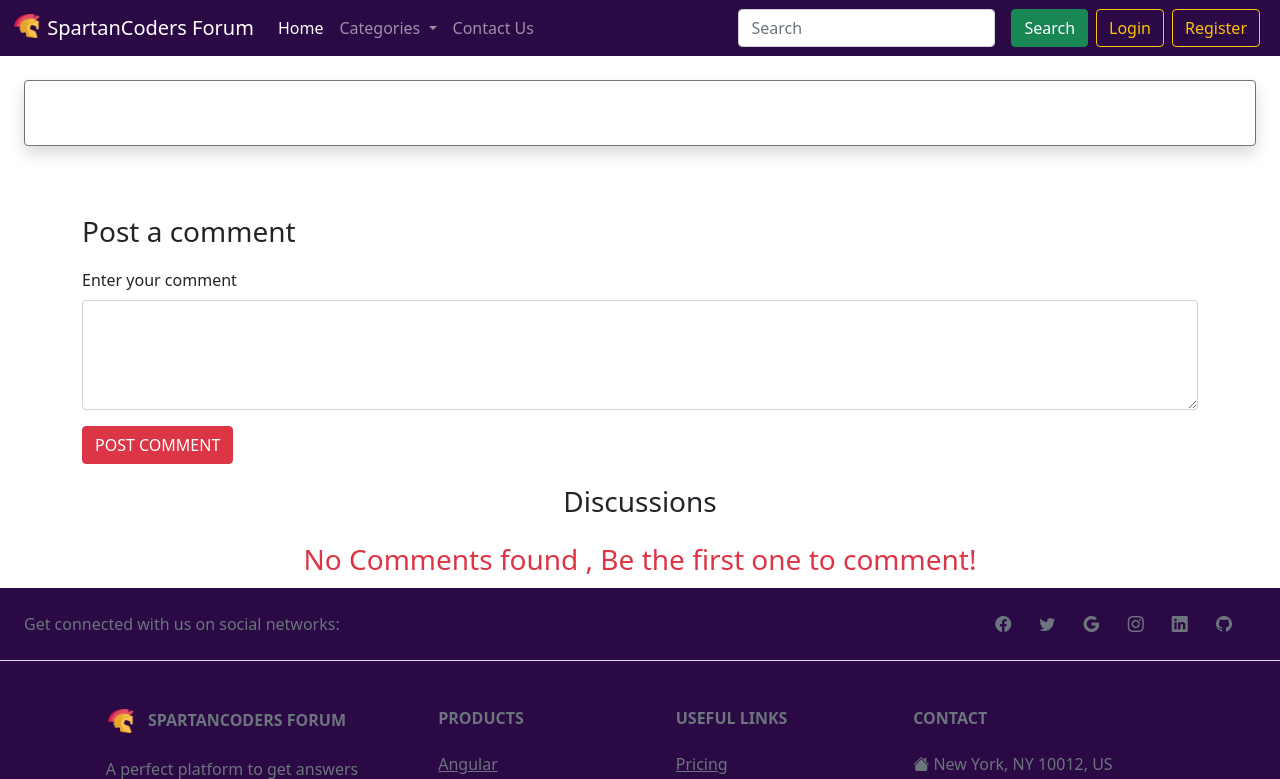
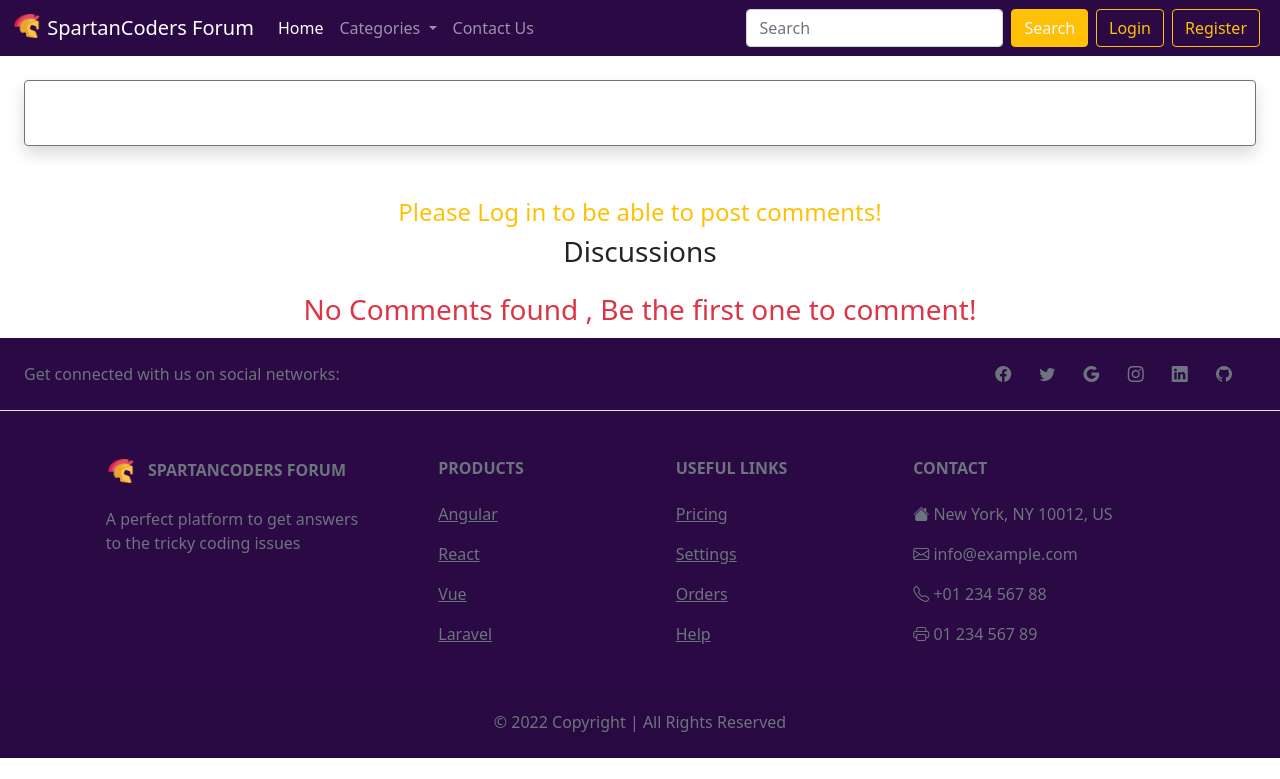
Before and after one commit to Yash-Dabhade/SpartanCoder-Forum, a PHP site: page /thread.php?threadid=1 in a window 1280 px wide. Shown: the top 779 px of the page. Run offline with PHP 8.4, Linux system fonts and the light colour scheme; data that the repository does not hold is empty.

Commit message:
Restricted not logged in users to ask questions and post comments.

```diff
--- a/partials/_header.php
+++ b/partials/_header.php
@@ -39,14 +39,14 @@ echo '<nav class="navbar navbar-expand-lg navbar-dark " style="background-color:
             ';
 if (isset($_SESSION['loggedin']) && $_SESSION['loggedin'] == true) {
     echo '<form class="d-flex" method="get" action="search.php">
-                  <input class="form-control mr-sm-2 mx-2" name="search" type="search" actiion="search.php" placeholder="Search" aria-label="Search">
+                  <input class="form-control mr-sm-2 mx-2 text-light" name="search" type="search" actiion="search.php" placeholder="Search" aria-label="Search">
                   <button class="btn btn-warning my-2 my-sm-0 mx-2" type="submit">Search</button>
                     <a href="partials/_logout.php" class="btn btn-outline-warning ml-2">Logout</a>
                     </form>';
 } else {
     echo '<form class="d-flex">
-                  <input class="form-control mr-sm-2 mx-2" type="search" placeholder="Search" aria-label="Search">
-                  <button class="btn btn-success my-2 my-sm-0 mx-2" type="submit">Search</button>
+                  <input class="form-control mr-sm-2 " type="search" placeholder="Search" aria-label="Search">
+                  <button class="btn btn-warning text-light my-2 my-sm-0 mx-2" type="submit">Search</button>
                   </form>
                   <button class="btn btn-outline-warning me-2" data-bs-toggle="modal" data-bs-target="#loginModal">Login</button>
                   <button class="btn btn-outline-warning me-2" data-bs-toggle="modal" data-bs-target="#signModal">Register</button>';
--- /dev/null
+++ b/partials/_logout.php
@@ -0,0 +1,6 @@
+<?php
+session_start();
+echo "Logging you out. Please wait...";
+
+session_destroy();
+header("Location: /projects/StudyForum/index.php");
--- a/thread.php
+++ b/thread.php
@@ -56,16 +56,22 @@
 
 
     <!-- Post a comment -->
-    <div class="container my-3">
+    <?php
+    if (isset($_SESSION['loggedin']) && $_SESSION['loggedin'] == true) {
+        echo '<div class="container my-3">
         <p class="fs-3">Post a comment </p>
-        <form action="<?php $_SERVER['REQUEST_URI'] ?>" method="POST">
+        <form action="' . $_SERVER['REQUEST_URI'] . '" method="POST">
             <div class="mb-3">
                 <label for="comment" class="form-label">Enter your comment </label>
                 <textarea class="form-control" id="comment" name="comment" rows="4"></textarea>
             </div>
             <button type="submit" class="btn btn-danger">POST COMMENT</button>
         </form>
-    </div>
+    </div>';
+    } else {
+        echo '<div class="text-center link-warning fs-4" >Please Log in to be able to post comments! </div>';
+    }
+    ?>
 
     <!-- Discussions -->
     <div class="container-fluid">
@@ -85,7 +91,7 @@
                         $thread_id = $row['thread_id'];
                         $comment_by = $row['comment_by'];
                         $comment = $row['comment'];
-                        echo ' <div class="card p-2 m-3">
+                        echo ' <div class="card p-2 m-3" >
                     <h5 class="card-header" style="color:grey;">Posted on : ' . $timestamp . '</h5>
                     <div class="card-body">
                     </div>
```
Also changed, not shown: threadslist.php (+9 -3 lines).
